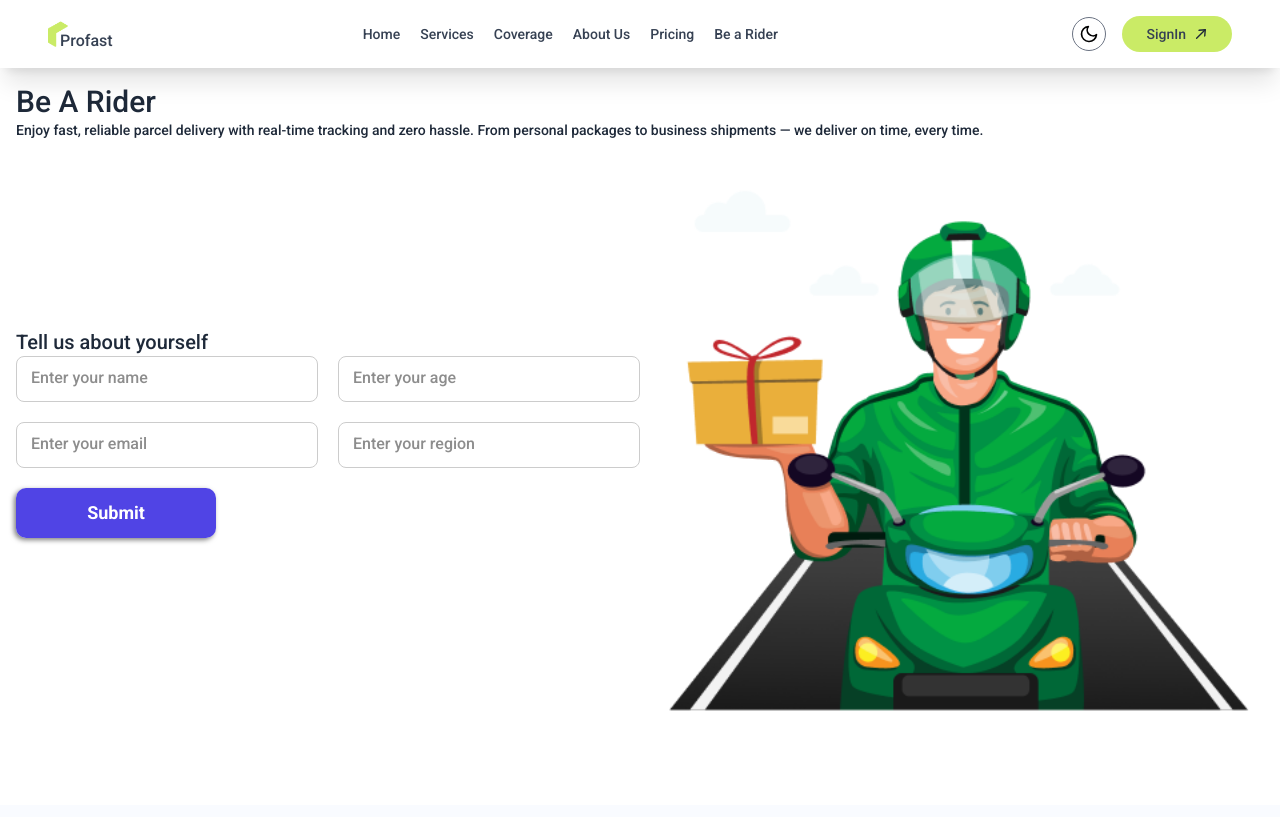
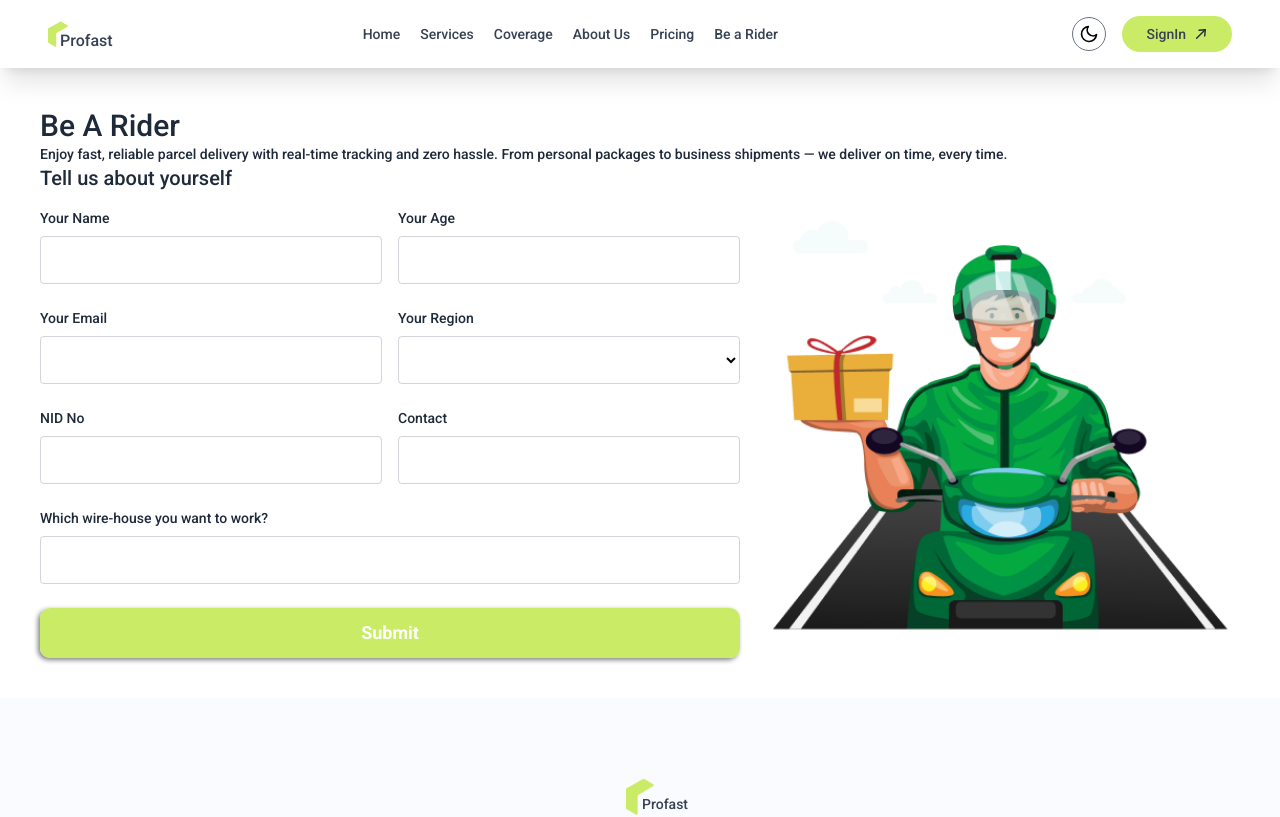
Before and after one commit to Rajibbepary/zap-shift, a React (Vite) app in the folder client/: page /rider in a window 1280 px wide. Shown: the top 817 px of the page. Built offline with nearby package versions, Linux system fonts and the light colour scheme.

Commit message:
rider page done

```diff
--- a/client/src/layouts/AuthLayout.jsx
+++ b/client/src/layouts/AuthLayout.jsx
@@ -7,7 +7,7 @@ const AuthLayout = () => {
           <Link to='/'>
            <div className="relative flex">
                 <img src={assets.logo} className="w-7 mb-2" alt="" />
-                <h3 className="font-extrabold absolute ml-4 top-4 text-gray-700 dark:text-white">Profast</h3>
+                <h3 className="font-extrabold absolute ml-4 top-4 text-gray-70">Profast</h3>
             </div>
           </Link>
           <div className="flex justify-center items-center mt-10">
--- a/client/src/pages/Home/FaqSection.jsx
+++ b/client/src/pages/Home/FaqSection.jsx
@@ -35,7 +35,7 @@ const FaqSection = () => {
 
 
     return (
-         <div className="w-full">
+         <div className="w-full mb-8">
 
             <div className="max-w-2xl mt-10 mx-auto flex flex-col items-center justify-center px-4 md:px-0">
                <Titel title={'Frequently Asked Question (FAQ)'} desc={'Enhance posture, mobility, and well-being effortlessly with Posture Pro. Achieve proper alignment, reduce pain, and strengthen your body with ease!'}/>
--- a/client/src/pages/Rider/Rider.jsx
+++ b/client/src/pages/Rider/Rider.jsx
@@ -30,7 +30,7 @@ const Rider = () => {
   };
 
     return (
-        <div className="bg-[#FFFFFF] dark:bg-gray-800  p-4">
+        <div className="bg-[#FFFFFF] dark:bg-gray-800  p-10">
             <div>
                 <h2 className="text-3xl font-bold dark:text-white text-gray-800">Be A Rider</h2>
                 <p className="text-sm bold dark:text-white text-gray-800">Enjoy fast, reliable parcel delivery with real-time tracking and zero hassle. From personal packages to business shipments — we deliver on time, every time.</p>
@@ -38,89 +38,51 @@ const Rider = () => {
             <div className="flex justify-between items-center gap-4">
                 <div className="flex-1">
                    <h3 className="text-xl dark:text-white text-gray-800">Tell us about yourself</h3>
-                     <form
-
-            onSubmit={onSubmit} className="grid grid-cols-1 gap-3 sm:gap-5">
-                <div className="flex flex-col md:flex-row w-full gap-3 sm:gap-5">
-                    {/* Name Input */}
-                    <div className="input-field">
-                        <input
-                            name="name"
-                            type="text"
-                            id="username"
-                            className="border border-gray-300 dark:border-gray-600"
-                            required
-                            autoComplete="off"
-                        />
-                        <label htmlFor="username" >
-                            Enter your name
-                        </label>
-                    </div>
-
-                    {/* Email Input */}
-                    <div className="input-field">
-                        <input
-                            name="number"
-                            type="text"
-                            id="usernumber"
-                            className="border border-gray-300 dark:border-gray-600"
-                            required
-                            autoComplete="off"
-                        />
-                        <label
-                            htmlFor="usernumber"
-                            className="flex items-center gap-2 top-0"
-                        >
-                            {/* <img src={assets.email_icon} className="w-6" alt="" /> */}
-                            Enter your age
-                        </label>
-                    </div>
+            <form onSubmit={onSubmit} className="flex flex-col items-center text-sm mt-4">
+            <div className="flex flex-col md:flex-row items-center gap-4 w-[350px] md:w-[700px]">
+                <div className="w-full">
+                    <label className="text-gray-800 dark:text-white" htmlFor="name">Your Name</label>
+                    <input name="name" className="h-12 p-2 mt-2 w-full border border-gray-500/30 rounded outline-none focus:border-indigo-300" type="text" required />
                 </div>
-            { /*----------------*/ }
-
-              <div className="flex flex-col md:flex-row w-full gap-3 sm:gap-5">
-                    {/* Name Input */}
-                    <div className="input-field">
-                        <input
-                            name="email"
-                            type="email"
-                            id="useremail"
-                            className="border border-gray-300 dark:border-gray-600"
-                            required
-                            autoComplete="off"
-                        />
-                        <label
-                            htmlFor="useremail"
-                            className="flex gap-2 top-0"
-                        >
-                            {/* <img src={assets.person_icon} alt="" className="w-6" /> */}
-                            Enter your email
-                        </label>
-                    </div>
-
-                    {/* Email Input */}
-                    <div className="input-field">
-                        <input
-                            name="region"
-                            type="text"
-                            id="usernumber"
-                            className="border border-gray-300 dark:border-gray-600"
-                            required
-                            autoComplete="off"
-                        />
-                        <label
-                            htmlFor="userregion"
-                            className="flex items-center gap-2 top-0"
-                        >
-                            {/* <img src={assets.email_icon} className="w-6" alt="" /> */}
-                            Enter your region
-                        </label>
-                    </div>
+                <div className="w-full">
+                    <label className="text-gray-800 dark:text-white" htmlFor="name">Your Age</label>
+                    <input name="age" className="h-12 p-2  mt-2 w-full border border-gray-500/30 rounded outline-none focus:border-indigo-300" type="number" required />
                 </div>
-                {/* Message Textarea */}
-
-                 <button type="submit" class="btn-3">Submit</button>
-            </form>
+            </div>
+         <div className="flex flex-col md:flex-row items-center mt-6 gap-4 w-[350px] md:w-[700px]">
+                <div className="w-full">
+                    <label className="text-gray-800 dark:text-white" htmlFor="name">Your Email</label>
+                    <input name="email" className="h-12 p-2 mt-2 w-full border border-gray-500/30 rounded outline-none focus:border-indigo-300" type="email" required />
+                </div>
+                <div className="w-full">
+                    <label className="text-gray-800 dark:text-white" htmlFor="name">Your Region</label>
+                    <select name="region"  className="h-12 p-2  mt-2 w-full border border-gray-500/30 rounded outline-none focus:border-indigo-300" id="" required>
+                        <option value=""></option>
+                        <option value="Muslim">Muslim</option>
+                        <option value="Hindu">Hindu</option>
+                        <option value="Buddhist">Buddhist</option>
+                        <option value="Christian">Christian</option>
+                    </select>
+                </div>
+            </div>
+             <div className="flex flex-col md:flex-row mt-6 items-center gap-4 w-[350px] md:w-[700px]">
+                <div className="w-full">
+                    <label className="text-gray-800 dark:text-white" htmlFor="name">NID No</label>
+                    <input name="nid" className="h-12 p-2 mt-2 w-full border border-gray-500/30 rounded outline-none focus:border-indigo-300" type="text" required />
+                </div>
+                <div className="w-full">
+                    <label className="text-gray-800 dark:text-white" htmlFor="name">Contact</label>
+                    <input name="contact" className="h-12 p-2  mt-2 w-full border border-gray-500/30 rounded outline-none focus:border-indigo-300" type="number" required />
+                </div>
+            </div>
+             <div className="flex flex-col md:flex-row mt-6 items-center gap-4 w-[350px] md:w-[700px]">
+                <div className="w-full">
+                    <label className="text-gray-800 dark:text-white" htmlFor="name">Which wire-house you want to work?</label>
+                    <input name="house" className="h-12 p-2 mt-2 w-full border border-gray-500/30 rounded outline-none focus:border-indigo-300" type="text" required />
+                </div>
+            </div>
+                    <button type="submit" className="btn-3 mt-6">Submit</button>
+        </form>
                 </div>
                 <div className="flex-1">
                     <img src={assets.agent} className="w-full" alt="" />
--- a/client/src/pages/Rider/rider.css
+++ b/client/src/pages/Rider/rider.css
@@ -1,57 +1,13 @@
 
-.input-field {
-    position: relative;
-}
-
-/* Label default state */
-.input-field label {
-    position: absolute;
-    color: #8d8d8d;
-    pointer-events: none;
-    background-color: transparent;
-    left: 15px;
-    transform: translateY(0.6rem);
-    transition: all 0.3s ease;
-}
-
-/* Input & Textarea style */
-.input-field input{
-    padding: 10px 150px;
-    font-size: 1rem;
-    border-radius: 8px;
-    letter-spacing: 1px;
-    width: 100%;
-    border: 1px solid #ccc;
-    outline: none;
-}
-
-/* Focus + Active border */
-.input-field input:focus,
-.input-field input:valid {
-    outline:none ;
-    border: 1px solid #5044E5;
-}
-
-/* Floating label on focus or when valid */
-.input-field input:focus ~ label,
-.input-field input:valid ~ label {
-    transform: translateY(-51%) translateX(-10px) scale(0.8);
-    background-color: #fff;
-    padding: 0px 5px;
-    color: #5044E5;
-    font-weight: bold;
-    letter-spacing: 1px;
-    border-radius: 100px;
-}
 
  .btn-3{
     font-size: 18px;
     font-weight: bold;
-    width: 200px;
+    width: 100%;
     height: 50px;
     background: white;
     border: none;
-    color: #5044E5;
+    color: #CAEB66;
     border-radius: 10px;
     box-shadow: -2px 2px 5px rgba(0, 0, 0, .5);
     cursor: pointer;
@@ -68,7 +24,7 @@
     content: '';
     width: 100%;
     height: 100%;
-    background:#5044E5;
+    background:#CAEB66;
     position: absolute;
     top: 0;
     left: 0;
@@ -83,7 +39,7 @@
     content: '';
     width: 100%;
     height: 100%;
-    background:#5044E5;
+    background:#CAEB66;
     position: absolute;
     top: 0;
     left: 0;
@@ -97,6 +53,6 @@
     transform: translateX(100%);
 }
 .btn-3:hover{
-    color: #5044E5;
+    color: #CAEB66;
     /* background-color: white; */
 }
--- a/client/src/shared/Footer.jsx
+++ b/client/src/shared/Footer.jsx
@@ -4,7 +4,7 @@ import assets from '../assets/assets';
 const Footer = () => {
     return (
         <div>
-             <div className="w-full top-0 mt-16 text-sm text-slate-500 bg-[#F9FBFF] dark:bg-gray-900 pt-4">
+             <div className="w-full top-0  text-sm text-slate-500 bg-[#F9FBFF] dark:bg-gray-900 pt-4">
             <div className="px-6 pt-16 flex flex-col items-center">
                  <div className="relative flex">
                 <img src={assets.logo} className="w-7 mb-2" alt="" />
--- a/client/src/shared/Navbar.jsx
+++ b/client/src/shared/Navbar.jsx
@@ -23,7 +23,7 @@ const Navbar = ({theme, setTheme}) => {
 
             <div className={`text-gray-700 dark:text-white sm:text-sm ${!sidebarOpen ? 'max-sm:w-0 overflow-hidden': 'max-sm:w-50 max-sm:pl-10'} max-sm:fixed top-0 bottom-0 right-0 max-sm:min-h-screen max-sm:h-full max-sm:flex-col max-sm:bg-[#CAEB66] max-sm:text-white max-sm:pt-20 flex sm:items-center gap-5 transition-all`}>
                 <img src={assets.closemenu} className="w-5 absolute right-4 top-4 sm:hidden" onClick={()=> setSidebarOpen(false)} alt="" />
-                <a onClick={()=>setSidebarOpen(false)} href="#" className="sm:hover:border-b">Home</a>
+                <a onClick={()=>setSidebarOpen(false)} href="/" className="sm:hover:border-b">Home</a>
                 <a onClick={()=>setSidebarOpen(false)} href="#services" className="sm:hover:border-b">Services</a>
                 <a onClick={()=>setSidebarOpen(false)} href="#our-work" className="sm:hover:border-b">Coverage</a>
                 <a onClick={()=>setSidebarOpen(false)} href="#contact-us" className="sm:hover:border-b">About Us</a>
```
